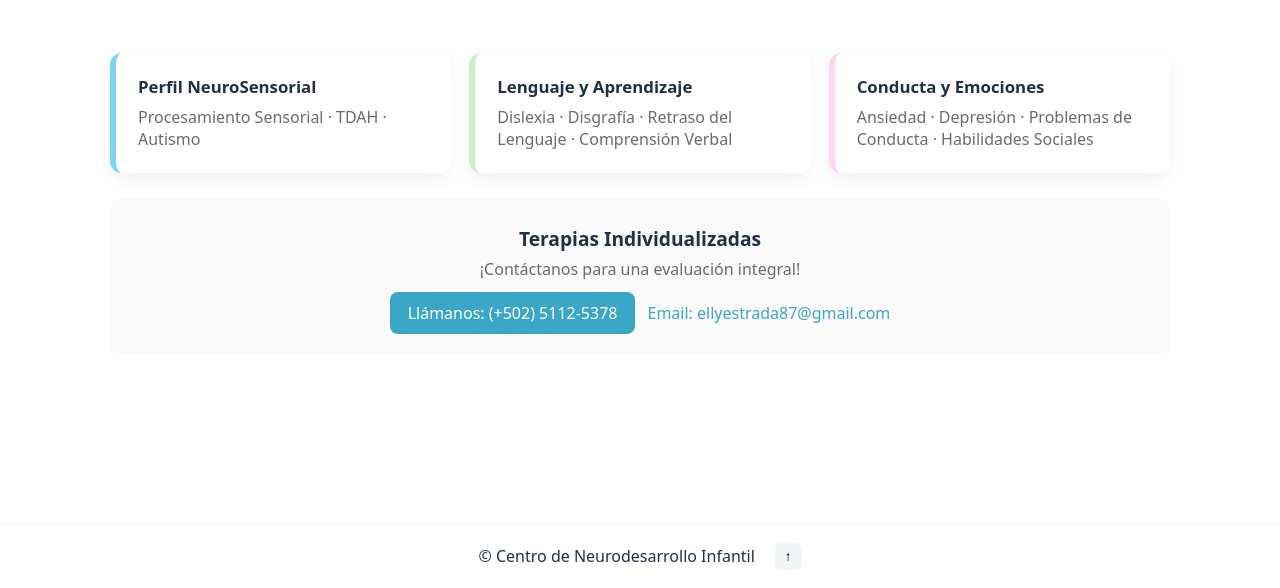
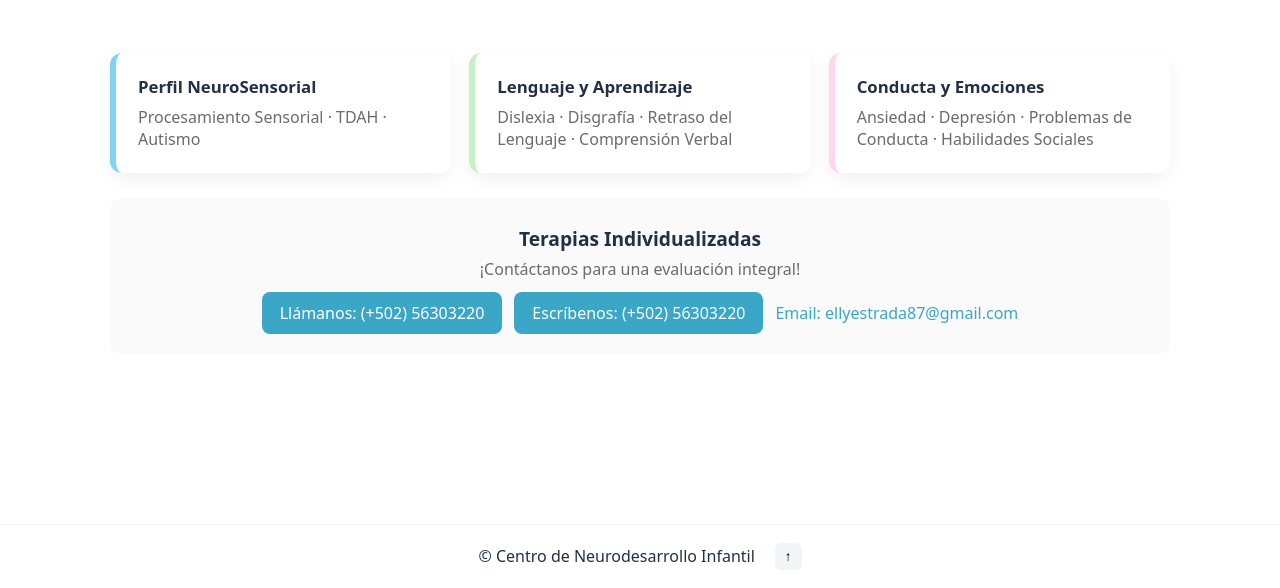
Before and after one commit to equilibrand/equilibra, a plain HTML site: page index.html in a window 1280 px wide. Shown: the part 320-908 px from the top of the page. Drawn offline with Linux system fonts and the light colour scheme.

Commit message:
boton Whatsapp

```diff
--- a/index.html
+++ b/index.html
@@ -40,7 +40,8 @@
         <h2>Terapias Individualizadas</h2>
         <p>¡Contáctanos para una evaluación integral!</p>
         <div class="contact">
-          <a href="tel:+5551234567" class="btn">Llámanos: (+502) 5112-5378</a>
+          <a href="tel:+50256303220" class="btn">Llámanos: (+502) 56303220</a>
+          <a href="https://wa.me/50256303220?text=Hola%2C%20estoy%20interesado%20en%20una%20evaluaci%C3%B3n%20de%20neurodesarrollo%20para%20mi%20hijo(a)." class="btn">Escríbenos: (+502) 56303220</a>
           <a href="mailto:ellyestrada87@gmail.com" class="link">Email: ellyestrada87@gmail.com</a>
         </div>
       </section>
```
